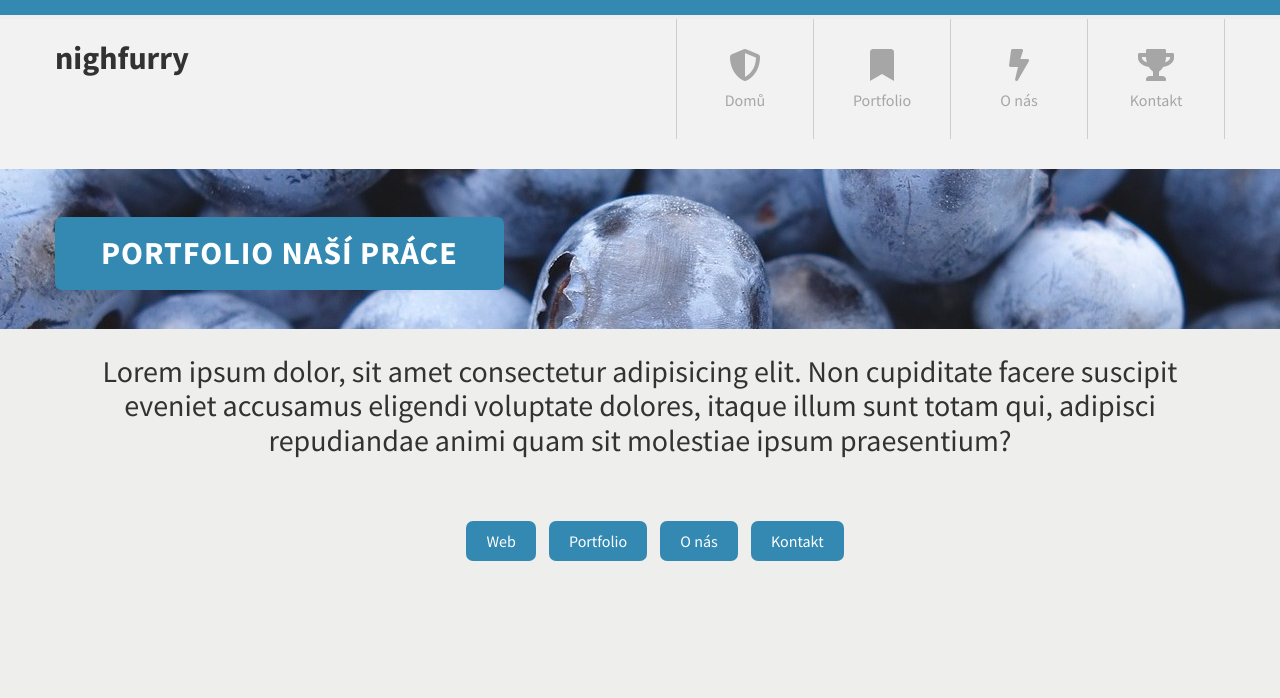
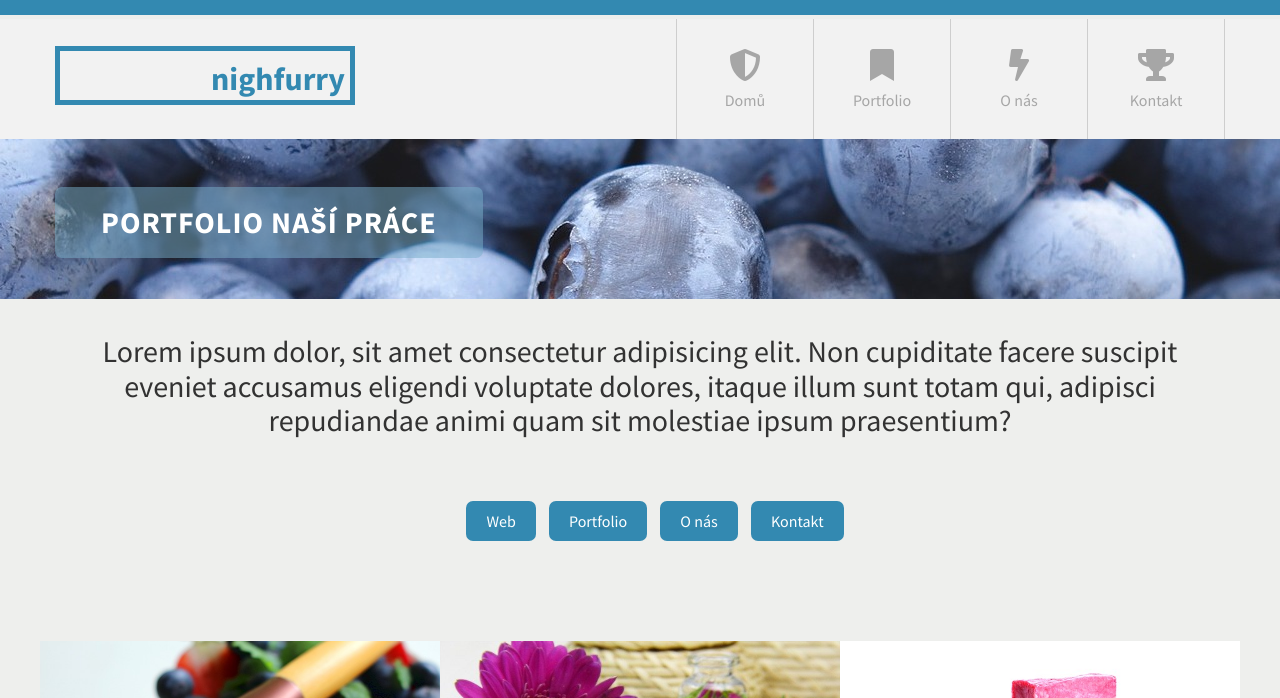
Before and after one commit to CoffeeladyCZ/Learn2code_HTML-CSS-full-project, a plain HTML site: page index.html in a window 1280 px wide. Shown: the part 69-767 px from the top of the page. Drawn offline with Linux system fonts and the light colour scheme.

Commit message:
úprava a modelace loga

```diff
--- a/css/style.css
+++ b/css/style.css
@@ -104,19 +104,36 @@ strong {
     clear: both;
 
 }
+/* logo */
 .logo {
     float: left;
-    width: 440px;
-    height: 150px;
+    width: 300px;
+    height: 100px;
+
+
 }
-.logo a {
+.header-logo {
+    margin-top: 27px;
+    border: #3389b1 solid 5px;
+
+}
+.header-logo h1 {
+    margin: 0;
+    color: #3389b1;
+    padding: 10px 5px 2px 40px;
+    text-align: end;
+}
+
+/*.logo a {
     display: block;
     background: url('../img/icon-2486501_640.png') 0 0 no-repeat;
     width: 440px;
     height: 109px;
     text-indent: -99999px;
     margin-left: 0;
-}
+} */
+
+/* navigace */
 .navigace {
     float: right;
 
@@ -155,9 +172,9 @@ strong {
 }
 .post-title {
     color: #fff;
-    font-style: 45px;
+    font-size: 30px;
     font-weight: 600;
-    background:  #3389b1;
+    background:  #7aaec981;
     padding: 18px 46px;
     border-radius: 7px;
     display: inline-block;
@@ -166,6 +183,7 @@ strong {
     letter-spacing: 1px;
 }
 .post-content h2 {
+    margin-top: 35px;
     color: #323232;
     font-weight: 400;
     font-size: 30px;
@@ -176,7 +194,7 @@ strong {
 }
 .menu-controls {
     width: 642px;
-    margin: 50px auto;
+    margin: 50px auto 10px auto;
     text-align: center;
 }
 .controls {
@@ -201,7 +219,7 @@ strong {
 }
 img {
     width: 400px;
-    height: 200px;
+    height: 250px;
 }
 
 /*pre-footer*/
```
